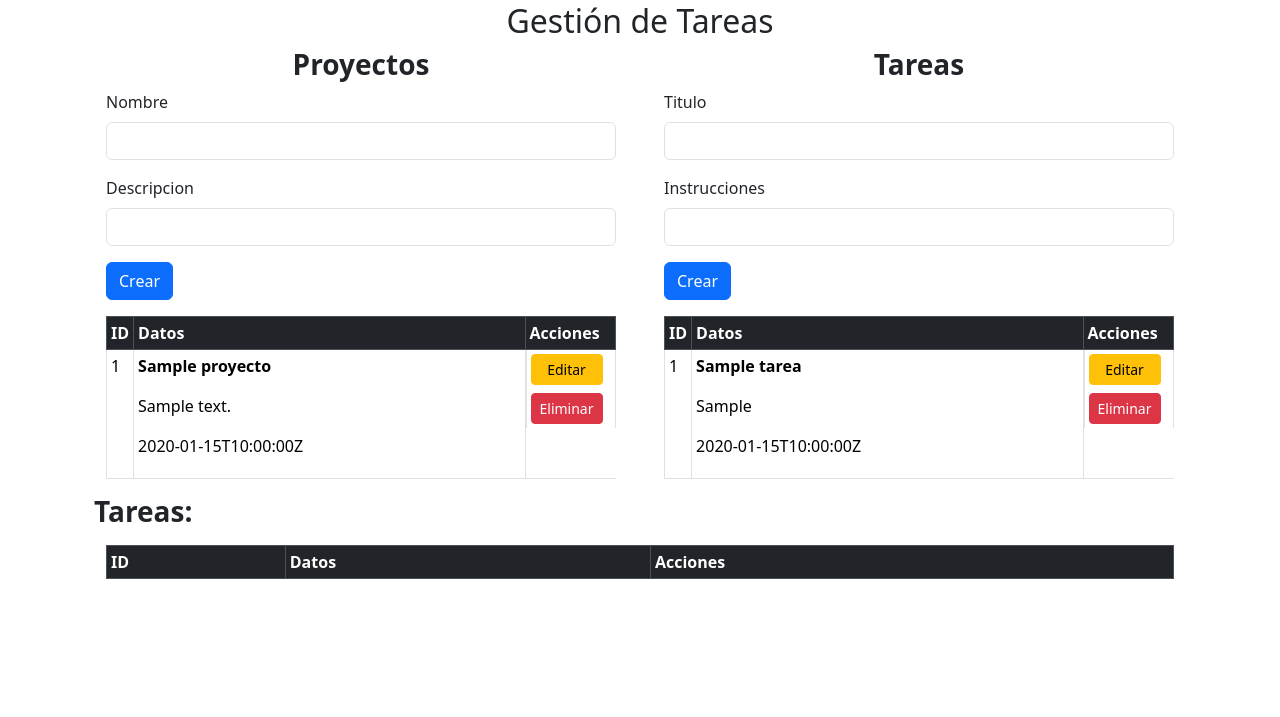
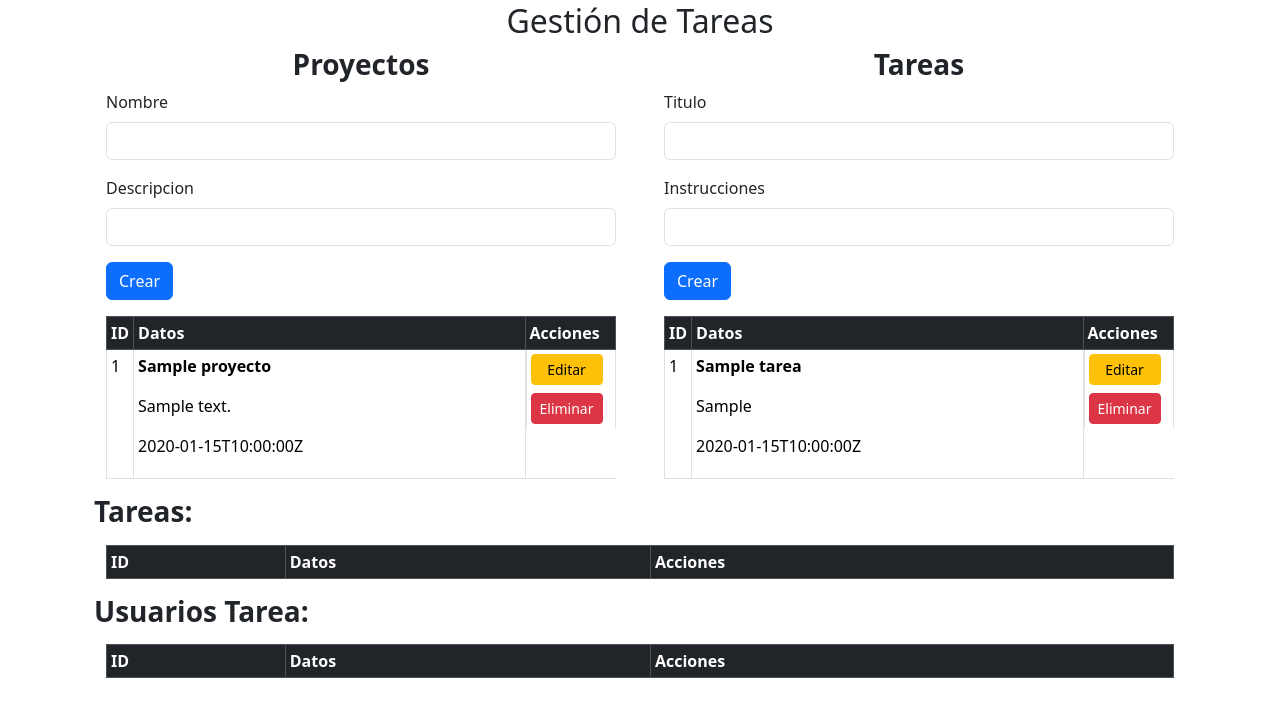
Before and after one commit to RaulCoello/PruebaTecnicaDjango, a Django app: page / in a window 1280 px wide. Shown: the part 22-739 px from the top of the page. Run offline with Django 5.2, Linux system fonts and the light colour scheme; tables that the repository leaves empty hold one stand-in row (values such as "Sample post"); lists and menus that the app fills with data are empty.

Commit message:
Completo

```diff
--- a/config/core/static/core/app.js
+++ b/config/core/static/core/app.js
@@ -326,13 +326,10 @@ async function cargarProyectosTareas(id) {
                     >
                     Eliminar
                     </button>
-                    <button class="btn btn-sm btn-primary me-2"
-
-                    >
-                    Usuarios
-                    </button>
                 </td>
             `;
+            tr.onclick = () => seleccionTareaProyecto(p.id,p.tarea_titulo);
+
             //onclick="eliminarProyecto(${p.id})"
             tbody.appendChild(tr);
       });
@@ -392,6 +389,60 @@ async function eliminarTareaProyecto(id, idProyecto){
 
 }
 
+async function seleccionTareaProyecto(id,Tarea){
+
+    // cargar los usuarios de esa tarea
+    cargarTareasUsuarios(id);
+    const h3 = document.getElementById('titleUsuariosTareas');
+    h3.textContent = `Usuarios Tarea: ${Tarea}`;
+
+    //tambien hacer que aparezca el formulario para registrar un nuevo usuario en la tarea
+}
+
+// Para gestionar las tareas por usuario------------------------------------
+
+// Cargar los usuarios de dicha tarea
+async function cargarTareasUsuarios(id) {
+
+  mostrarLoader();
+  await sleep(1000); // efecto visual
+
+  fetch(`/api/usuariostareas/${id}/`)
+    .then((res) => res.json())
+    .then((data) => {
+      const tbody = document.getElementById("tabletareasusuarios");
+      tbody.innerHTML = "";
+
+      data.forEach((p) => {
+            const tr= document.createElement("tr");
+            tr.innerHTML = `
+                <td>${p.id}</td>
+                <td class="container">
+                        <p class="fw-bold">${p.usuario}</p>
+                        <p><span class="fw-bold">Prioridad:</span> ${p.prioridad}</p>
+                        ${p.completada ? '<span class="fw-bold">Completada</span>':'<span>No Completada:</span>'}
+                        <p>${p.fecha_creacion}</p>
+                </td>
+                <td class="d-flex flex-column gap-2">
+                    <button class="btn btn-sm btn-danger me-2"
+                        onclick="eliminarTareaProyecto(${p.id})"
+                    >
+                    Eliminar
+                    </button>
+                </td>
+            `;
+            //onclick="eliminarProyecto(${p.id})"
+            tbody.appendChild(tr);
+      });
+    })
+    .finally(() => ocultarLoader());
+}
+
+
+
+
+
+
 // ---- INICIAL ----
 cargarProyectos();
 cargarTareas();
--- a/config/core/templates/core/index.html
+++ b/config/core/templates/core/index.html
@@ -112,6 +112,22 @@
       </table>
     </div>
   </div>
+  <!--Para relacionar las tareas con usuarios-->
+  <div class="container ">
+    <h3 class="fw-bold" id="titleUsuariosTareas">Usuarios Tarea:</h3>
+    <div class="container">
+      <table class="table table-bordered table-sm mt-3">
+        <thead class="table-dark">
+          <tr>
+            <th>ID</th>
+            <th>Datos</th>
+            <th>Acciones</th>
+          </tr>
+        </thead>
+        <tbody id="tabletareasusuarios"></tbody>
+      </table>
+    </div>
+  </div>
 	<!--PARA LAS FUNCIONES-->
 	    <script src="{% static 'core/app.js' %}"></script>
   </body>
--- a/config/core/urls.py
+++ b/config/core/urls.py
@@ -12,5 +12,7 @@ urlpatterns = [
 	path('api/tareas/',views.Tareas),
 	path('api/tareas/<int:id>/',views.Tareas),
 	path('api/proyectostareas/',views.ProyectosTareas),
-	path('api/proyectostareas/<int:id>/',views.ProyectosTareas)
+	path('api/proyectostareas/<int:id>/',views.ProyectosTareas),
+	path('api/usuariostareas/',views.UsuariosTareas),
+	path('api/usuariostareas/<int:id>/',views.UsuariosTareas)
 ]
--- a/config/core/views.py
+++ b/config/core/views.py
@@ -209,3 +209,70 @@ def ProyectosTareas(request, id=None):
 
 	# defult
 	return JsonResponse({'mensaje':'Metodo no permitido'}, status=405)
+
+
+# para conectar las tareas de los proyectos con usuarios
+@csrf_exempt
+def UsuariosTareas(request, id=None):
+
+	# Get ALL
+	# TareaUsuario
+	if request.method == 'GET' and id is None:
+		registros = TareaUsuario.objects.select_related(
+			'usuario',
+			'proyecto_tarea__proyecto',
+			'proyecto_tarea__tarea'
+			)
+
+		data = []
+		for r in registros:
+			data.append({
+				'id':r.id,
+				'usuario':r.usuario.username,
+				'proyecto':r.proyecto_tarea.proyecto.nombre,
+				'tarea':r.proyecto_tarea.tarea.titulo,
+				'prioridad':r.proyecto_tarea.prioridad,
+				'tiempo_dedicado':float(r.tiempo_dedicado),
+				'completada':r.completada,
+				'fecha_creacion':r.fecha_creacion
+				})
+		return JsonResponse(data, safe=False)
+
+
+	# Get con filtro
+	if request.method == 'GET' and id is not None:
+		registros = TareaUsuario.objects.select_related(
+			'usuario',
+			'proyecto_tarea__proyecto',
+			'proyecto_tarea__tarea'
+			).filter(proyecto_tarea_id=id)
+
+		data = []
+		for r in registros:
+			data.append({
+				'id':r.id,
+				'usuario':r.usuario.username,
+				'proyecto':r.proyecto_tarea.proyecto.nombre,
+				'tarea':r.proyecto_tarea.tarea.titulo,
+				'prioridad':r.proyecto_tarea.prioridad,
+				'tiempo_dedicado':float(r.tiempo_dedicado),
+				'completada':r.completada,
+				'fecha_creacion':r.fecha_creacion
+				})
+		return JsonResponse(data, safe=False)
+
+
+
+	# Post para registrar un usuario con una tarea
+	if request.method == 'POST':
+		data = json.loads(request.body)
+		t = TareaUsuario.objects.create(
+			proyecto_tarea_id = data['proyecto_tarea'],
+			usuario_id=data['usuario'],
+			tiempo_dedicado =data.get('tiempo_dedicado',1),
+			completada =data.get('completada',False)
+			)
+		return JsonResponse({'id':t.id})
+
+		# defult
+	return JsonResponse({'mensaje':'Metodo no permitido'}, status=405)
```
